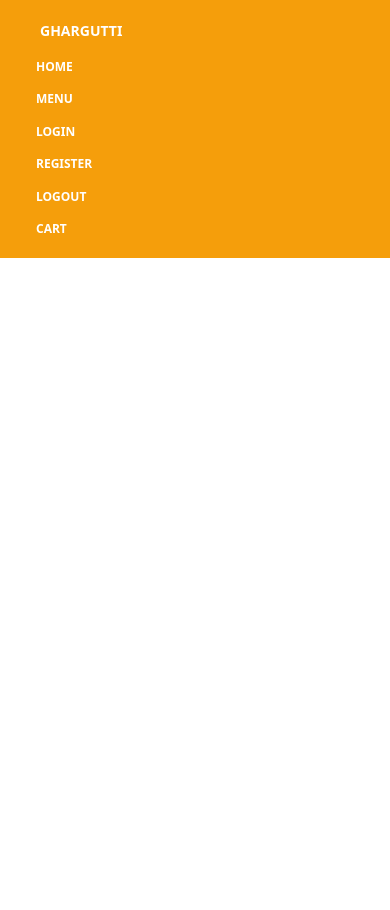
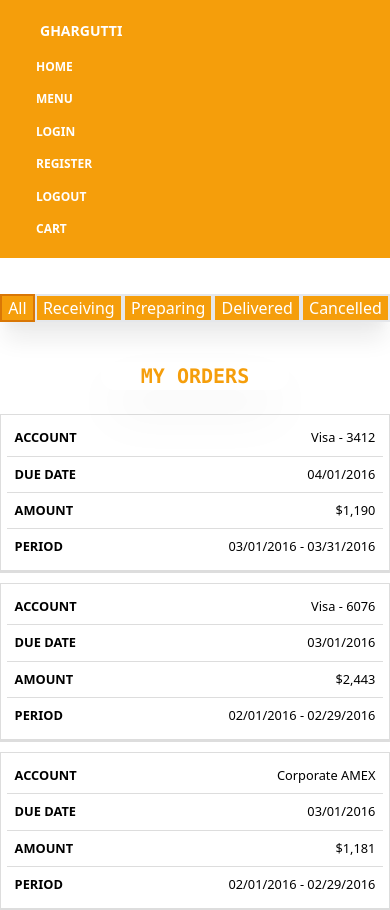
Before and after one commit to mash1408/Food-Delivery-App, a React (Create React App) app in the folder client/: page /orders in a window 390 px wide. Shown: the top 910 px of the page. Before the commit the page ends 844 px from the top, so only its background shows below. Built offline with nearby package versions, Linux system fonts and the light colour scheme.

Commit message:
order table complete, order detail incomplete

```diff
--- a/client/src/App.css
+++ b/client/src/App.css
@@ -36,3 +36,84 @@
     transform: rotate(360deg);
   }
 }
+
+table {
+
+  border-collapse: collapse;
+  margin: 0;
+  padding: 0;
+  width: 100%;
+  table-layout: fixed;
+}
+
+table caption {
+  font-size: 1.5em;
+  margin: .5em 0 .75em;
+}
+
+table tr {
+
+  border: 1px solid #ddd;
+  padding: .35em;
+}
+
+table th,
+table td {
+  padding: .625em;
+  text-align: center;
+}
+
+table th {
+  font-size: .85em;
+  letter-spacing: .1em;
+  text-transform: uppercase;
+}
+
+@media screen and (max-width: 600px) {
+  table {
+    border: 0;
+  }
+
+  table caption {
+    font-size: 1.3em;
+  }
+
+  table thead {
+    border: none;
+    clip: rect(0 0 0 0);
+    height: 1px;
+    margin: -1px;
+    overflow: hidden;
+    padding: 0;
+    position: absolute;
+    width: 1px;
+  }
+
+  table tr {
+    border-bottom: 3px solid #ddd;
+    display: block;
+    margin-bottom: .625em;
+  }
+
+  table td {
+    border-bottom: 1px solid #ddd;
+    display: block;
+    font-size: .8em;
+    text-align: right;
+  }
+
+  table td::before {
+    /*
+    * aria-label has no advantage, it won't be read inside a table
+    content: attr(aria-label);
+    */
+    content: attr(data-label);
+    float: left;
+    font-weight: bold;
+    text-transform: uppercase;
+  }
+
+  table td:last-child {
+    border-bottom: 0;
+  }
+}
--- a/client/src/App.js
+++ b/client/src/App.js
@@ -8,6 +8,8 @@ import Logout from './components/logout'
 import CookList from './components/cook-list.component';
 import CookMenu from './components/cook-menu.component';
 import Cart from './components/cart.component';
+import orders from "./components/orders"
+import MyComponent from "./components/orderDetails"
 
 function App() {
   return (
@@ -19,6 +21,7 @@ function App() {
         <Route path="/cooks/:cookid" exact component={CookMenu}/>
         <Route path="/menu" exact component={MenuList}/>
         <Route path="/login" exact component={Login}/>
+        <Route path="/orders" exact component={orders}/>
         <Route path="/register" exact component={Register}/>
         <Route path="/logout" exact component={Logout}/>
         <Route path="/cart" exact component={Cart}/>
--- /dev/null
+++ b/client/src/components/modal.css
@@ -0,0 +1,26 @@
+.modal {
+    position: fixed;
+    top: 0;
+    left: 0;
+    width:100%;
+    height: 100%;
+    background: rgba(0, 0, 0, 0.6);
+  }
+
+  .modal-main {
+    position:fixed;
+    background: white;
+    width: 80%;
+    height: auto;
+    top:50%;
+    left:50%;
+    transform: translate(-50%,-50%);
+  }
+
+  .display-block {
+    display: block;
+  }
+
+  .display-none {
+    display: none;
+  }
--- /dev/null
+++ b/client/src/components/orderDetails.js
@@ -0,0 +1,30 @@
+import './modal.css';
+
+const Modal = ({ handleClose, show, children,test,date }) => {
+  const showHideClassName = show ? "modal display-block" : "modal display-none";
+
+  return (
+    <div class="flex justify-start" className={showHideClassName}>
+        <section className="modal-main">
+        <div class="px-10 mt-10 mb-6 text-yellow-500  font-bold font-mono text-xl   shadow-2xl ">
+        ORDER DETAILS
+        </div>
+        <div class="">
+            <div class="text-xl font-bold">Order Id:   </div>
+
+        </div>
+
+        <div class="text-xl font-bold"> {date}  </div>
+
+
+
+        <button type="button" onClick={handleClose}>
+          Close
+        </button>
+      </section>
+
+
+    </div>
+  );
+};
+export default Modal;
--- /dev/null
+++ b/client/src/components/orders.js
@@ -0,0 +1,81 @@
+import React, {Component} from "react";
+import {Link} from 'react-router-dom';
+import logout from "./logout"
+import Modal from './orderDetails.js';
+
+
+export default class Navbar extends Component {
+    constructor(props) {
+        super(props);
+        this.state = {
+            show: false,
+            hello: "hello",
+            date: new Date().toLocaleString()
+        };
+           this.showModal = this.showModal.bind(this);
+           this.hideModal = this.hideModal.bind(this);
+      }
+      showModal(){
+        this.setState({show: true});
+      }
+      hideModal(){
+        console.log('sd')
+        this.setState({show: false});
+      }
+    render(){
+        return (
+            <div class="mt-0 ">
+            <div class="flex justify-center flex-wrap bg-yellow-500 to-white shadow-xl text-white">
+                <div class="flex-grow border-2 border-yellow-600">All</div>
+                <div class="flex-grow  border-2">Receiving</div>
+                <div class="flex-grow border-2">Preparing</div>
+                <div class="flex-grow  border-2">Delivered</div>
+                <div class="flex-grow  border-2">Cancelled</div>
+            </div>
+            <div class="flex justify-center sm:justify-start">
+            <div class=" px-10 mt-10 mb-6 text-yellow-500  font-bold font-mono text-xl border-4 rounded-3xl shadow-2xl border-none to-white "> MY ORDERS</div>
+            </div>
+            <table class="table-auto">
+
+                <thead class="bg-gradient-to-r from-yellow-500 to-white">
+                    <tr>
+                    <th scope="col">Account</th>
+                    <th scope="col">Due Date</th>
+                    <th scope="col">Amount</th>
+                    <th scope="col">Period</th>
+                    </tr>
+                </thead>
+                <tbody>
+                    <tr onClick={this.showModal}>
+                    <Modal show={this.state.show} test={this.state.hello} date={this.state.date} handleClose={this.hideModal}>
+                    <p>Modal</p>
+                    </Modal>
+                    <td data-label="Account">Visa - 3412</td>
+                    <td data-label="Due Date">04/01/2016</td>
+                    <td data-label="Amount">$1,190</td>
+                    <td data-label="Period">03/01/2016 - 03/31/2016</td>
+                    </tr>
+                    <tr>
+                    <td scope="row" data-label="Account">Visa - 6076</td>
+                    <td data-label="Due Date">03/01/2016</td>
+                    <td data-label="Amount">$2,443</td>
+                    <td data-label="Period">02/01/2016 - 02/29/2016</td>
+                    </tr>
+                    <tr>
+                    <td scope="row" data-label="Account">Corporate AMEX</td>
+                    <td data-label="Due Date">03/01/2016</td>
+                    <td data-label="Amount">$1,181</td>
+                    <td data-label="Period">02/01/2016 - 02/29/2016</td>
+                    </tr>
+                    <tr>
+                    <td scope="row" data-label="Acount">Visa - 3412</td>
+                    <td data-label="Due Date">02/01/2016</td>
+                    <td data-label="Amount">$842</td>
+                    <td data-label="Period">01/01/2016 - 01/31/2016</td>
+                    </tr>
+                </tbody>
+                </table>
+            </div>
+        );
+    }
+}
--- a/client/tailwind.config.js
+++ b/client/tailwind.config.js
@@ -3,6 +3,22 @@ module.exports = {
   darkMode: false, // or 'media' or 'class'
   theme: {
     extend: {},
+    screens: {
+      'sm': '640px',
+      // => @media (min-width: 640px) { ... }
+
+      'md': '768px',
+      // => @media (min-width: 768px) { ... }
+
+      'lg': '1024px',
+      // => @media (min-width: 1024px) { ... }
+
+      'xl': '1280px',
+      // => @media (min-width: 1280px) { ... }
+
+      '2xl': '1536px',
+      // => @media (min-width: 1536px) { ... }
+    }
   },
   variants: {
     extend: {},
```
